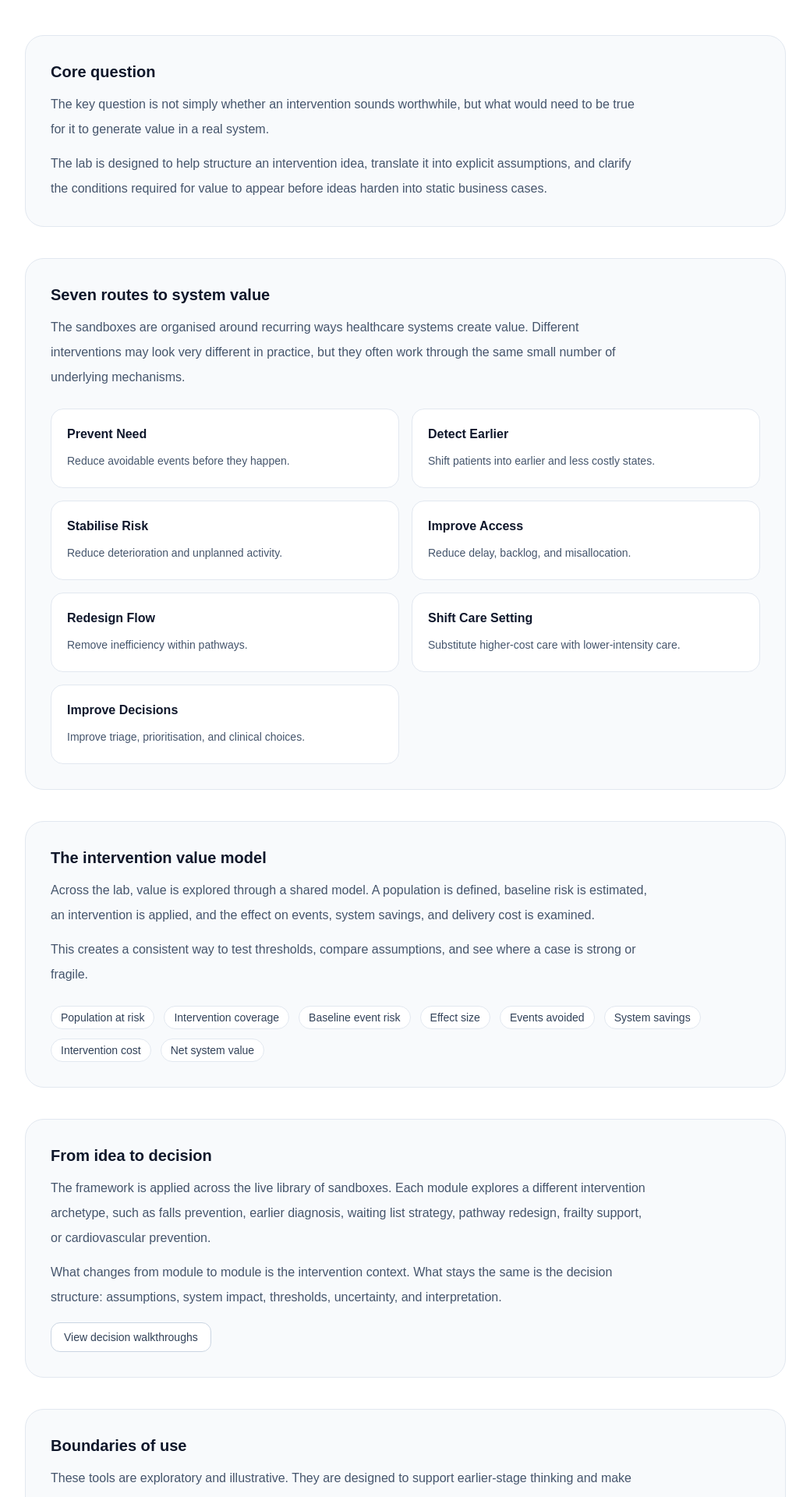
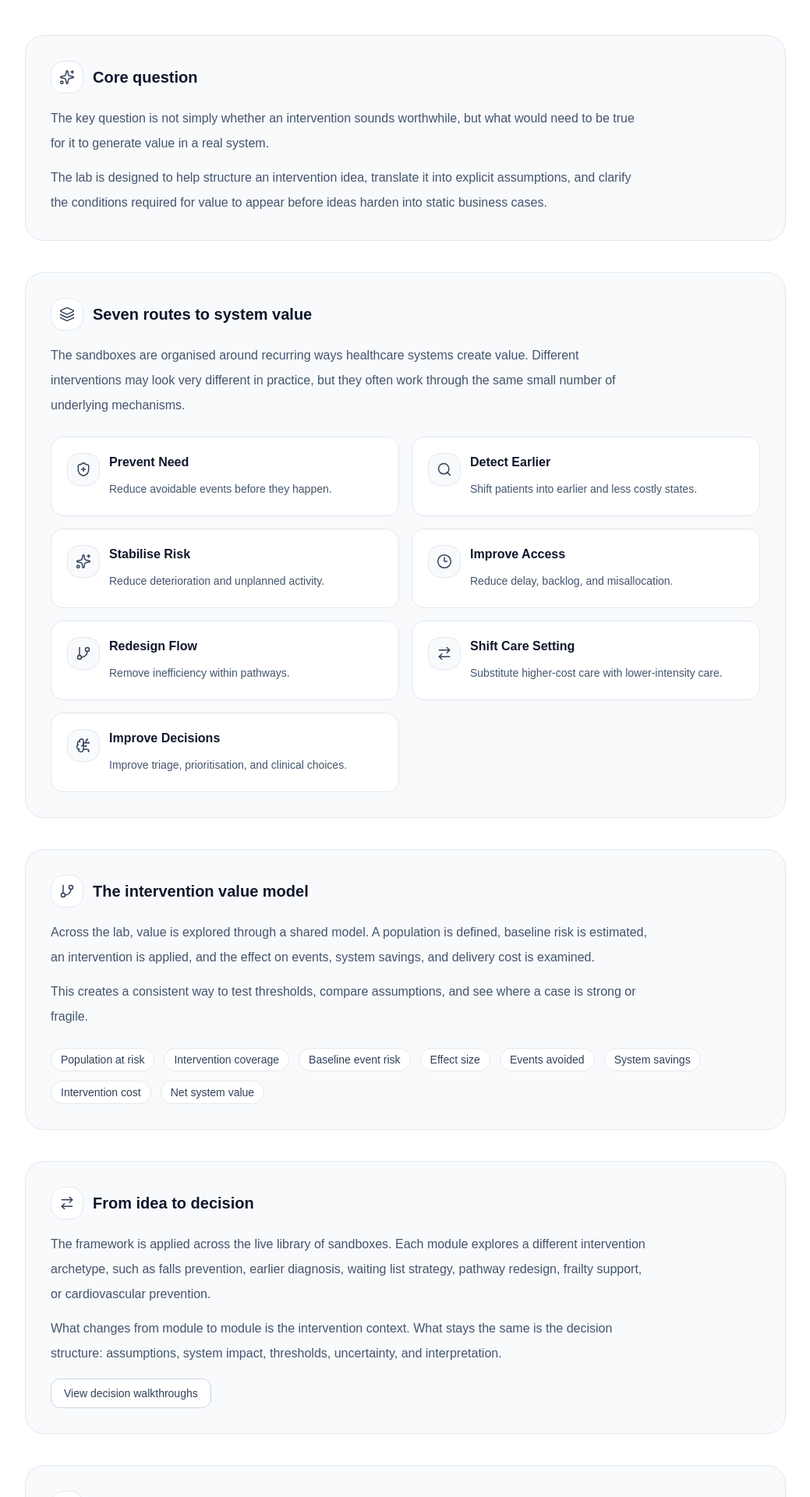
Before and after one commit to olivercareyncl/health-economics-scenario-lab, a Next.js app in the folder site/: page /framework in a window 1280 px wide. Shown: the part 320-2240 px from the top of the page at 78% size, without its empty margins (120-1159 px from the left). Built offline with nearby package versions, Linux system fonts and the light colour scheme.

Commit message:
Update page.tsx

```diff
--- a/site/src/app/framework/page.tsx
+++ b/site/src/app/framework/page.tsx
@@ -1,33 +1,50 @@
 import Link from "next/link";
+import {
+  ArrowRightLeft,
+  BrainCircuit,
+  Clock3,
+  GitBranch,
+  Layers3,
+  Search,
+  ShieldPlus,
+  Sparkles,
+} from "lucide-react";
 
 const routes = [
   {
     name: "Prevent Need",
     description: "Reduce avoidable events before they happen.",
+    icon: ShieldPlus,
   },
   {
     name: "Detect Earlier",
     description: "Shift patients into earlier and less costly states.",
+    icon: Search,
   },
   {
     name: "Stabilise Risk",
     description: "Reduce deterioration and unplanned activity.",
+    icon: Sparkles,
   },
   {
     name: "Improve Access",
     description: "Reduce delay, backlog, and misallocation.",
+    icon: Clock3,
   },
   {
     name: "Redesign Flow",
     description: "Remove inefficiency within pathways.",
+    icon: GitBranch,
   },
   {
     name: "Shift Care Setting",
     description: "Substitute higher-cost care with lower-intensity care.",
+    icon: ArrowRightLeft,
   },
   {
     name: "Improve Decisions",
     description: "Improve triage, prioritisation, and clinical choices.",
+    icon: BrainCircuit,
   },
 ] as const;
 
@@ -41,6 +58,23 @@ const modelSteps = [
   "Intervention cost",
   "Net system value",
 ] as const;
+
+function SectionHeading({
+  icon: Icon,
+  title,
+}: {
+  icon: React.ComponentType<{ className?: string; strokeWidth?: number }>;
+  title: string;
+}) {
+  return (
+    <div className="flex items-center gap-3">
+      <div className="rounded-2xl border border-slate-200 bg-white p-2.5 text-slate-700">
+        <Icon className="h-5 w-5" strokeWidth={1.8} />
+      </div>
+      <h2 className="text-xl font-semibold">{title}</h2>
+    </div>
+  );
+}
 
 export default function FrameworkPage() {
   return (
@@ -59,8 +93,8 @@ export default function FrameworkPage() {
 
       <section className="mt-12 space-y-10">
         <section className="rounded-3xl border border-slate-200 bg-slate-50 p-8">
-          <h2 className="text-xl font-semibold">Core question</h2>
-          <p className="mt-3 max-w-3xl leading-8 text-slate-600">
+          <SectionHeading icon={Sparkles} title="Core question" />
+          <p className="mt-4 max-w-3xl leading-8 text-slate-600">
             The key question is not simply whether an intervention sounds
             worthwhile, but what would need to be true for it to generate value
             in a real system.
@@ -74,8 +108,8 @@ export default function FrameworkPage() {
         </section>
 
         <section className="rounded-3xl border border-slate-200 bg-slate-50 p-8">
-          <h2 className="text-xl font-semibold">Seven routes to system value</h2>
-          <p className="mt-3 max-w-3xl leading-8 text-slate-600">
+          <SectionHeading icon={Layers3} title="Seven routes to system value" />
+          <p className="mt-4 max-w-3xl leading-8 text-slate-600">
             The sandboxes are organised around recurring ways healthcare systems
             create value. Different interventions may look very different in
             practice, but they often work through the same small number of
@@ -83,11 +117,18 @@ export default function FrameworkPage() {
           </p>
 
           <div className="mt-6 grid gap-4 md:grid-cols-2">
-            {routes.map((route) => (
+            {routes.map((route) => {
+              const Icon = route.icon;
+              return (
                 <div
                   key={route.name}
                   className="rounded-2xl border border-slate-200 bg-white p-5"
                 >
+                  <div className="flex items-start gap-3">
+                    <div className="rounded-2xl border border-slate-200 bg-slate-50 p-2.5 text-slate-700">
+                      <Icon className="h-5 w-5" strokeWidth={1.8} />
+                    </div>
+                    <div>
                       <h3 className="text-base font-semibold text-slate-900">
                         {route.name}
                       </h3>
@@ -95,13 +136,16 @@ export default function FrameworkPage() {
                         {route.description}
                       </p>
                     </div>
-            ))}
+                  </div>
+                </div>
+              );
+            })}
           </div>
         </section>
 
         <section className="rounded-3xl border border-slate-200 bg-slate-50 p-8">
-          <h2 className="text-xl font-semibold">The intervention value model</h2>
-          <p className="mt-3 max-w-3xl leading-8 text-slate-600">
+          <SectionHeading icon={GitBranch} title="The intervention value model" />
+          <p className="mt-4 max-w-3xl leading-8 text-slate-600">
             Across the lab, value is explored through a shared model. A
             population is defined, baseline risk is estimated, an intervention
             is applied, and the effect on events, system savings, and delivery
@@ -125,8 +169,8 @@ export default function FrameworkPage() {
         </section>
 
         <section className="rounded-3xl border border-slate-200 bg-slate-50 p-8">
-          <h2 className="text-xl font-semibold">From idea to decision</h2>
-          <p className="mt-3 max-w-3xl leading-8 text-slate-600">
+          <SectionHeading icon={ArrowRightLeft} title="From idea to decision" />
+          <p className="mt-4 max-w-3xl leading-8 text-slate-600">
             The framework is applied across the live library of sandboxes. Each
             module explores a different intervention archetype, such as falls
             prevention, earlier diagnosis, waiting list strategy, pathway
@@ -149,8 +193,8 @@ export default function FrameworkPage() {
         </section>
 
         <section className="rounded-3xl border border-slate-200 bg-slate-50 p-8">
-          <h2 className="text-xl font-semibold">Boundaries of use</h2>
-          <p className="mt-3 max-w-3xl leading-8 text-slate-600">
+          <SectionHeading icon={BrainCircuit} title="Boundaries of use" />
+          <p className="mt-4 max-w-3xl leading-8 text-slate-600">
             These tools are exploratory and illustrative. They are designed to
             support earlier-stage thinking and make assumptions more transparent,
             not to replace formal economic evaluation or local validation.
```
Lines whose indentation alone changed are shown as unchanged.
